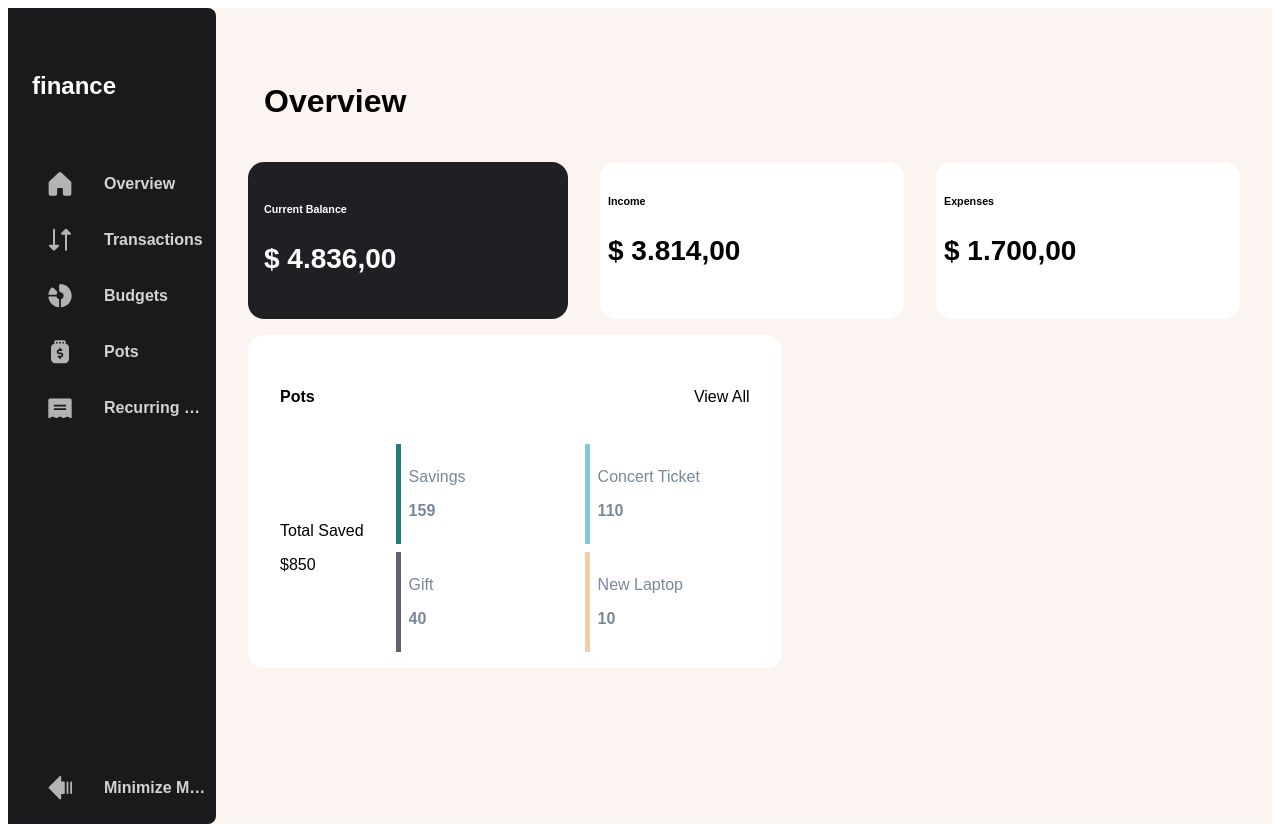
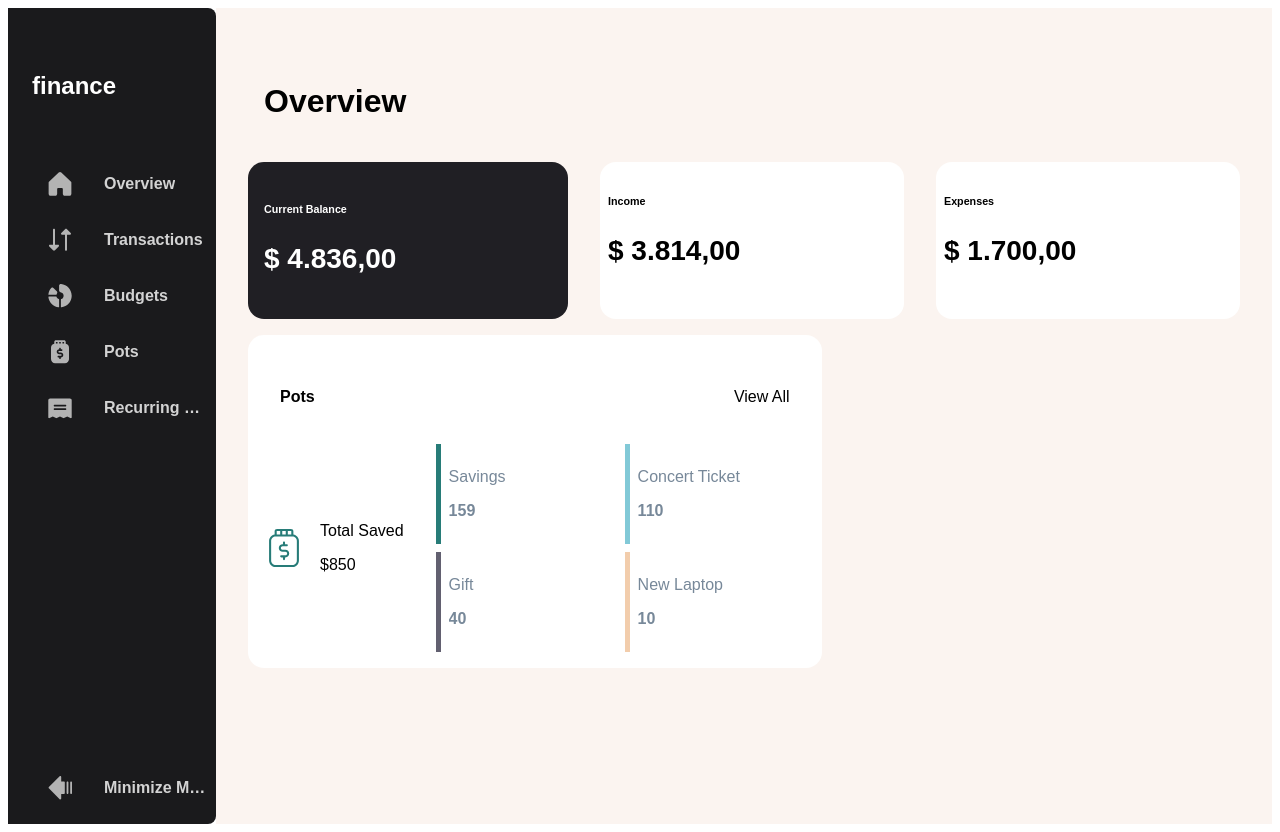
Before and after one commit to maxirama/personal-finance-management, a React (Vite) app: page / in a window 1280 px wide. Built offline with nearby package versions, Linux system fonts and the light colour scheme; a web font is replaced by a local one.

Commit message:
feat/styling-improvements

```diff
--- a/src/components/PotsSummary/index.tsx
+++ b/src/components/PotsSummary/index.tsx
@@ -16,8 +16,11 @@ export const PotsSummary = () => {
       </div>
       <div className={style["pot-details-container"]}>
         <div className={style["total-saved"]}>
-          Total Saved
-          <div>$850</div>
+          <img style={{ height: "40px", width: "40px" }} src={PotLogo} />
+          <div className={style["total-saved-description"]}>
+            Total Saved
+            <div>$850</div>
+          </div>
         </div>
         <div className={style["pot-details-list"]}>
           {PotsDetailList.map((pot) => {
--- a/src/components/PotsSummary/styles/index.module.css
+++ b/src/components/PotsSummary/styles/index.module.css
@@ -12,12 +12,18 @@
   border-radius: 16px;
 }
 
-.total-saved {
+.total-saved-description {
   display: flex;
   justify-content: center;
   flex-direction: column;
   gap: 16px;
   padding: 16px;
+}
+
+.total-saved {
+    display: flex;
+    justify-content: center;
+    align-items: center;
 }
 
 .pot-details-container {
```
